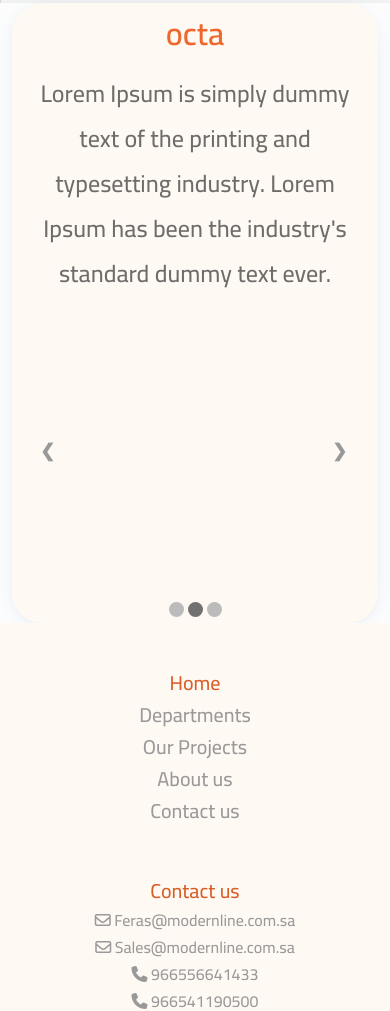
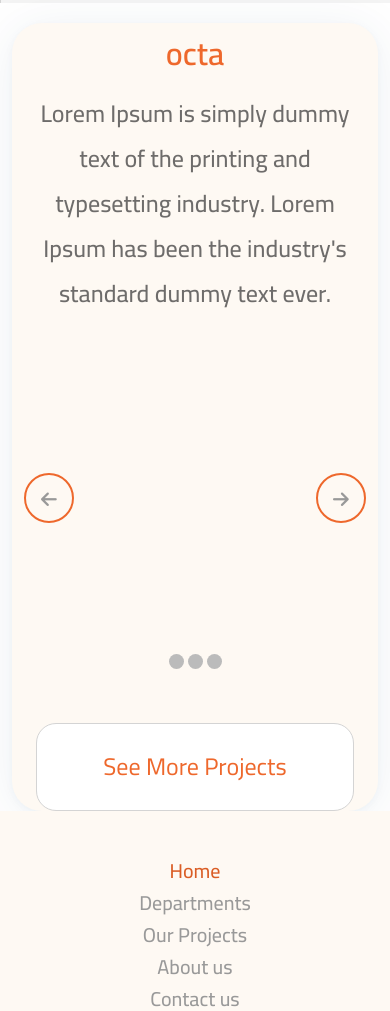
Before and after one commit to Mohamed-Ahmed10/modern_line, a website: page stage/pug/index.pug in a window 390 px wide. Shown: the part 347-1358 px from the top of the page. Drawn offline with nearby package versions, Linux system fonts and the light colour scheme; files that its build step writes are made by us from their sources; files whose address does not match are found by name.

Commit message:
second update carousel

```diff
--- a/stage/pug/components/photo_Carousel.pug
+++ b/stage/pug/components/photo_Carousel.pug
@@ -1,7 +1,7 @@
 .container
   .section-carousel
     .container
-      .text-center
+      .text-center.mb-5
         h3.head-text octa
         p.p-text Lorem Ipsum is simply dummy text of the printing and typesetting industry. Lorem Ipsum has been the industry's standard dummy text ever.
       .slideshow-container
@@ -10,12 +10,22 @@
         .mySlides.fade
           img(src='images/partners/14.png' style='width:100%'  alt='')
         .mySlides.fade
-          img(src="images/logo-transparent.png" sstyle='width:100%')
+          img(src="images/logo-transparent.png" style='width:100%')
 
-        a.prev(onclick='plusSlides(-1)') &#x276E;
-        a.next(onclick='plusSlides(1)') &#x276F;
+        a.prev(onclick='plusSlides(-1)')
+          i.fa-solid.fa-arrow-left
+        a.next(onclick='plusSlides(1)')
+          i.fa-solid.fa-arrow-right
       br
       div(style='text-align:center')
         span.dot(onclick='currentSlide(1)')
         span.dot(onclick='currentSlide(2)')
         span.dot(onclick='currentSlide(3)')
+      .container.text-center.mt-5
+        .row.align-items-center
+          .col-lg-4.col-md-6.col-sm-0
+          .col-lg-4.col-md-6.col-sm-12
+            .see_more.text-center
+              a(href="#")
+              |See More Projects
+          .col-lg-4.col-md-6.col-sm-0
--- a/stage/sass/layout/_nav.scss
+++ b/stage/sass/layout/_nav.scss
@@ -9,7 +9,7 @@
 
   .custom_dropdown {
     button {
-            color: #999
+      color: #999;
     }
   }
 }
--- a/stage/sass/layout/_photo_Carousel.scss
+++ b/stage/sass/layout/_photo_Carousel.scss
@@ -1,9 +1,7 @@
 .slideshow-container {
-  // max-width: 1000px;
   position: relative;
   margin: auto;
 }
-
 /* Next & previous buttons */
 .prev,
 .next {
@@ -12,28 +10,30 @@
   top: 50%;
   width: auto;
   margin-top: -22px;
-  padding: 16px;
-  color: white;
+  color: #ee682c;
   font-weight: bold;
   font-size: 18px;
   transition: 0.6s ease;
   border-radius: 50%;
   height: 50px;
   width: 50px;
+  border: 2px solid #ee682c;
+  line-height: 50px;
+  justify-content: center;
+  padding-left: 15px;
 }
-
 /* Position the "next button" to the right */
 .next {
   right: 0;
-  border-radius: 3px 0 0 3px;
+  border-radius: 50%;
 }
 
 /* On hover, add a black background color with a little bit see-through */
 .prev:hover,
 .next:hover {
   background-color: #ee682c;
+  color: #f2f2f2;
 }
-
 /* Caption text */
 .text {
   color: #f2f2f2;
@@ -66,7 +66,7 @@
   transition: background-color 0.6s ease;
 }
 
-.active,
+// .active,
 .dot:hover {
   background-color: #717171;
 }
@@ -113,6 +113,8 @@
   background: #fef9f3;
   box-shadow: 0px 2px 6px 0px rgba(130, 169, 188, 0.08),
     0px 5px 50px 0px rgba(0, 68, 101, 0.08);
+  padding: 32px 131px 24px 132px;
+  margin-top: 20px;
 }
 
 .head-text {
@@ -135,7 +137,37 @@
   border-radius: 16px;
   background: url(<path-to-image>) lightgray 50% / cover no-repeat, #f3f3f3;
   box-shadow: 0px 0px 50px 0px rgba(0, 0, 0, 0.15);
+  width: 90%;
 }
 .container70 {
   width: 70%;
 }
+.see_more {
+  border-radius: 20px;
+  border: 1px solid #d4d4d4;
+  background: #fff;
+
+  color: #ee682c;
+  padding: 25px 13px;
+  font-size: 24px;
+  text-align: center;
+  display: flex;
+  justify-content: center;
+  align-items: center;
+}
+.see_more:hover {
+  background-color: #ee682c;
+  color: #f2f2f2;
+}
+.see_more a:hover {
+  color: #f2f2f2;
+}
+@media (min-width: 350px) and (max-width: 1024px) {
+  .section-carousel {
+    border-radius: 30px;
+    background: #fef9f3;
+    box-shadow: 0px 2px 6px 0px rgba(130, 169, 188, 0.08),
+      0px 5px 50px 0px rgba(0, 68, 101, 0.08);
+    padding: 0px;
+  }
+}
```
Also changed, not shown: dist/css/style.min.css, dist/index.html, 1 other file. Lines whose indentation alone changed are shown as unchanged.
